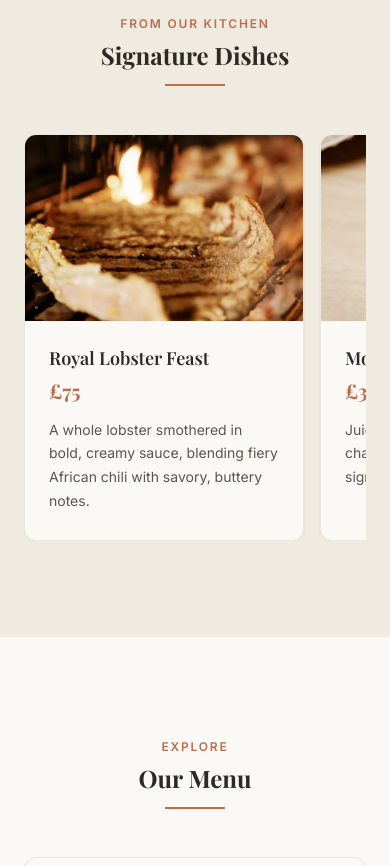
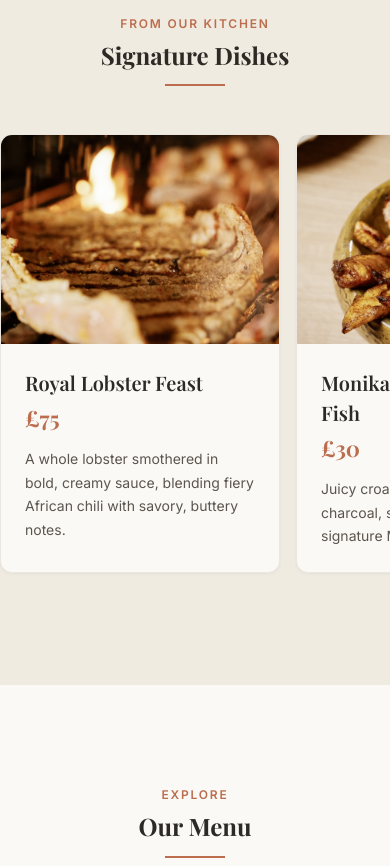
Before and after one commit to boyow411/monika-gravity, a website built with Vite: page index.html in a window 390 px wide. Shown: the part 3960-4826 px from the top of the page. Built offline with nearby package versions, Linux system fonts and the light colour scheme; a web font is replaced by a local one.

Commit message:
style: enlarge signature dish cards and add horizontal scroll carousel

```diff
--- a/css/home.css
+++ b/css/home.css
@@ -62,31 +62,46 @@
 
 /* ── Signature Dishes Carousel ── */
 .signature-carousel {
+    position: relative;
     overflow-x: auto;
     overflow-y: hidden;
     -webkit-overflow-scrolling: touch;
-    scrollbar-width: none;
+    scroll-snap-type: x mandatory;
+    scroll-behavior: smooth;
+    scrollbar-width: thin;
+    scrollbar-color: var(--color-accent-primary) transparent;
     margin: 0 calc(var(--space-24) * -1);
-    padding: 0 var(--space-24);
+    padding: 0 var(--space-24) var(--space-16);
 }
 
 .signature-carousel::-webkit-scrollbar {
-    display: none;
+    height: 6px;
+}
+
+.signature-carousel::-webkit-scrollbar-track {
+    background: transparent;
+}
+
+.signature-carousel::-webkit-scrollbar-thumb {
+    background: var(--color-accent-primary);
+    border-radius: 3px;
 }
 
 .signature-carousel__track {
-    display: grid;
-    grid-template-columns: repeat(5, 1fr);
+    display: flex;
     gap: var(--space-24);
+    width: max-content;
 }
 
 .signature-card {
+    flex: 0 0 320px;
     background: var(--color-bg-primary);
     border-radius: var(--radius-lg);
     overflow: hidden;
     border: 1px solid var(--color-border-muted);
     transition: all 0.3s ease;
     box-shadow: var(--shadow-sm);
+    scroll-snap-align: start;
 }
 
 .signature-card:hover {
@@ -96,7 +111,7 @@
 }
 
 .signature-card__image {
-    aspect-ratio: 3/2;
+    aspect-ratio: 4/3;
     overflow: hidden;
 }
 
@@ -117,7 +132,7 @@
 
 .signature-card__name {
     font-family: var(--font-heading);
-    font-size: 1.125rem;
+    font-size: 1.25rem;
     font-weight: var(--weight-semibold);
     color: var(--color-text-primary);
     margin-bottom: var(--space-4);
@@ -125,7 +140,7 @@
 
 .signature-card__price {
     font-family: var(--font-heading);
-    font-size: 1.25rem;
+    font-size: 1.375rem;
     font-weight: var(--weight-bold);
     color: var(--color-accent-primary);
     margin-bottom: var(--space-12);
@@ -194,20 +209,13 @@
 }
 
 /* ── Responsive ── */
-@media (max-width: 1200px) {
-    .signature-carousel__track {
-        grid-template-columns: repeat(3, 1fr);
-    }
-}
-
 @media (max-width: 1024px) {
     .home-section {
         gap: var(--space-32);
     }
 
-    .signature-carousel__track {
-        grid-template-columns: repeat(3, minmax(260px, 1fr));
-        overflow-x: auto;
+    .signature-card {
+        flex: 0 0 300px;
     }
 }
 
@@ -229,8 +237,11 @@
         max-width: 100%;
     }
 
+    .signature-card {
+        flex: 0 0 280px;
+    }
+
     .signature-carousel__track {
-        grid-template-columns: repeat(5, 280px);
         gap: var(--space-16);
     }
 
```
